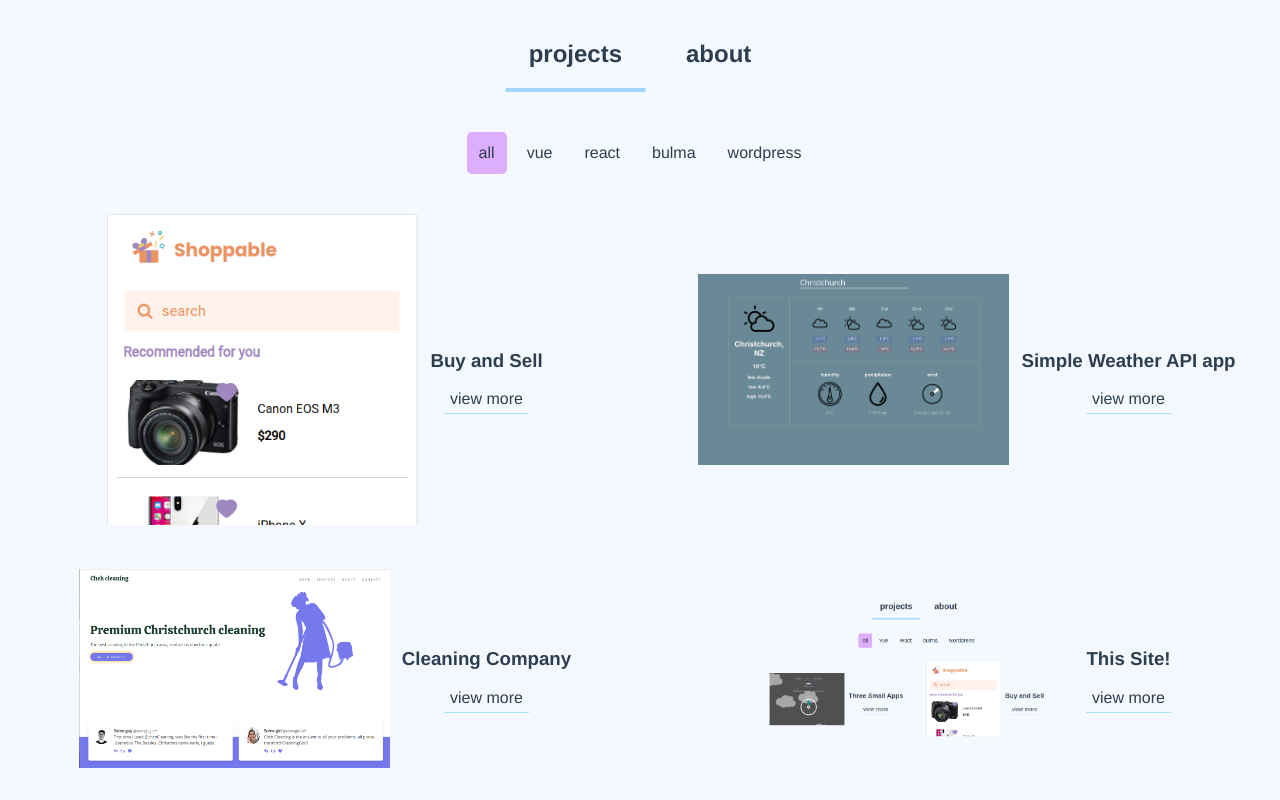
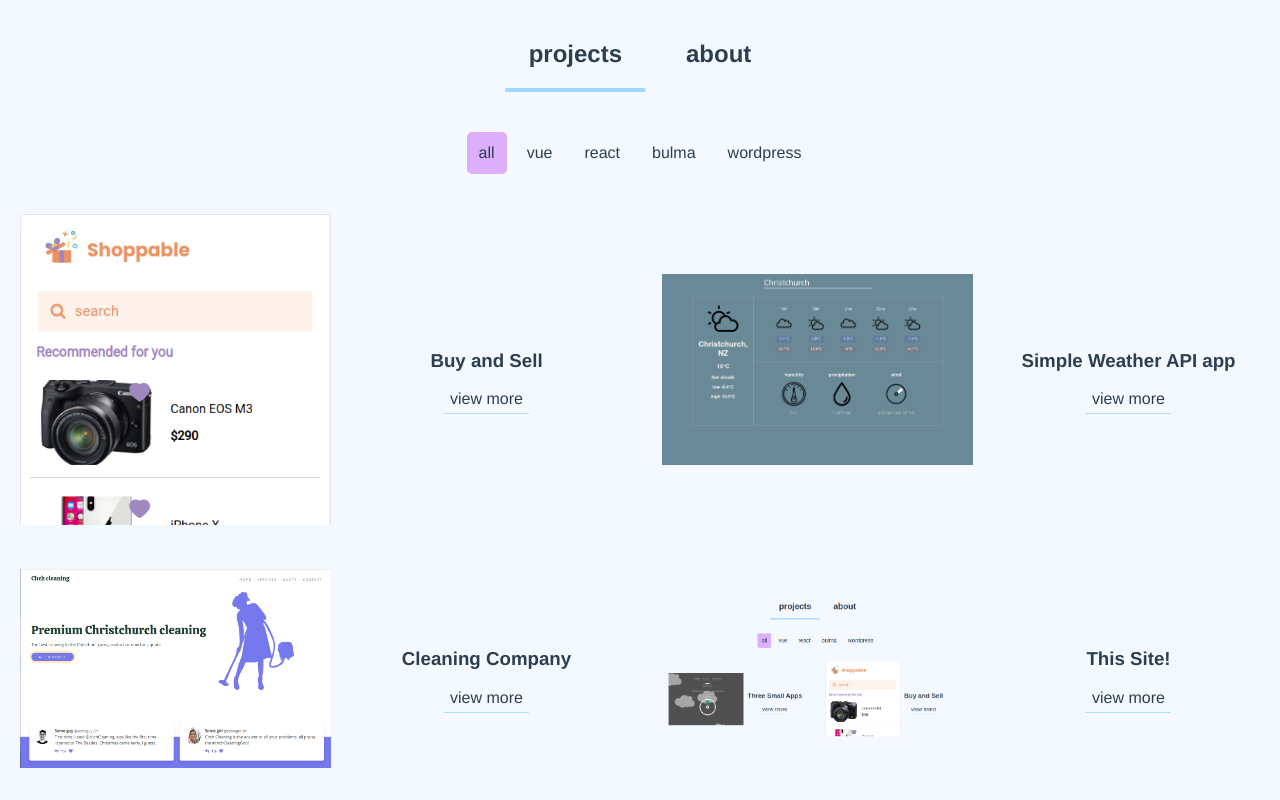
Before and after one commit to gjennison/updated-vue-portfolio, a Vue app: page / in a window 1280 px wide. Shown: the top 800 px of the page. Built offline with nearby package versions, Linux system fonts and the light colour scheme.

Commit message:
fixed project aligment

```diff
--- a/src/components/Project.vue
+++ b/src/components/Project.vue
@@ -52,9 +52,10 @@ export default {
 @media screen and (min-width: 750px){
   .project{
     grid-template-columns: 1fr 1fr;
-    justify-content: center;
+    justify-content: space-between;
   }
 }
+
 
 .project{
   display: flex;
@@ -66,6 +67,9 @@ export default {
     // height: 200px;
     border-radius: 8px;
     padding: 12px;
+  }
+  .content{
+    width: 50%;
   }
 
   .view-more{
```
